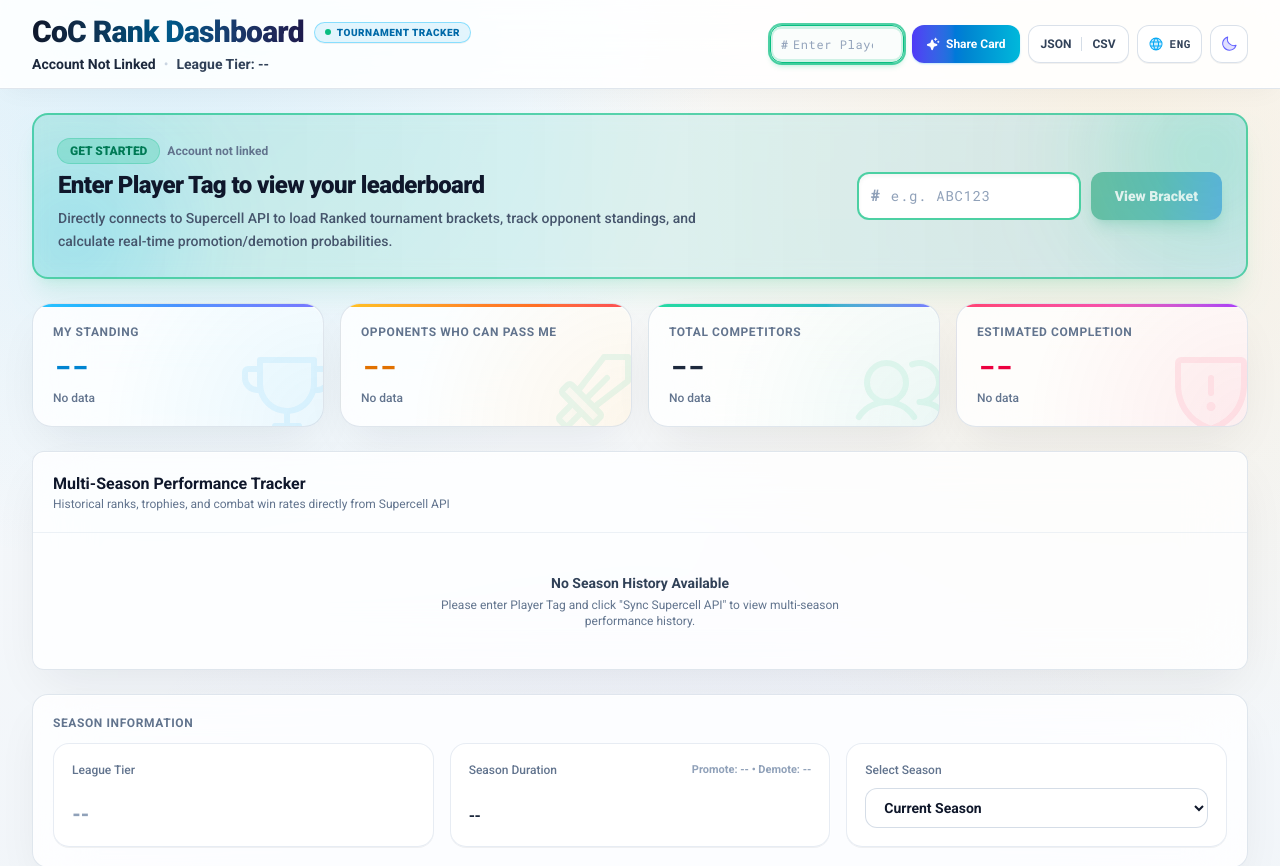
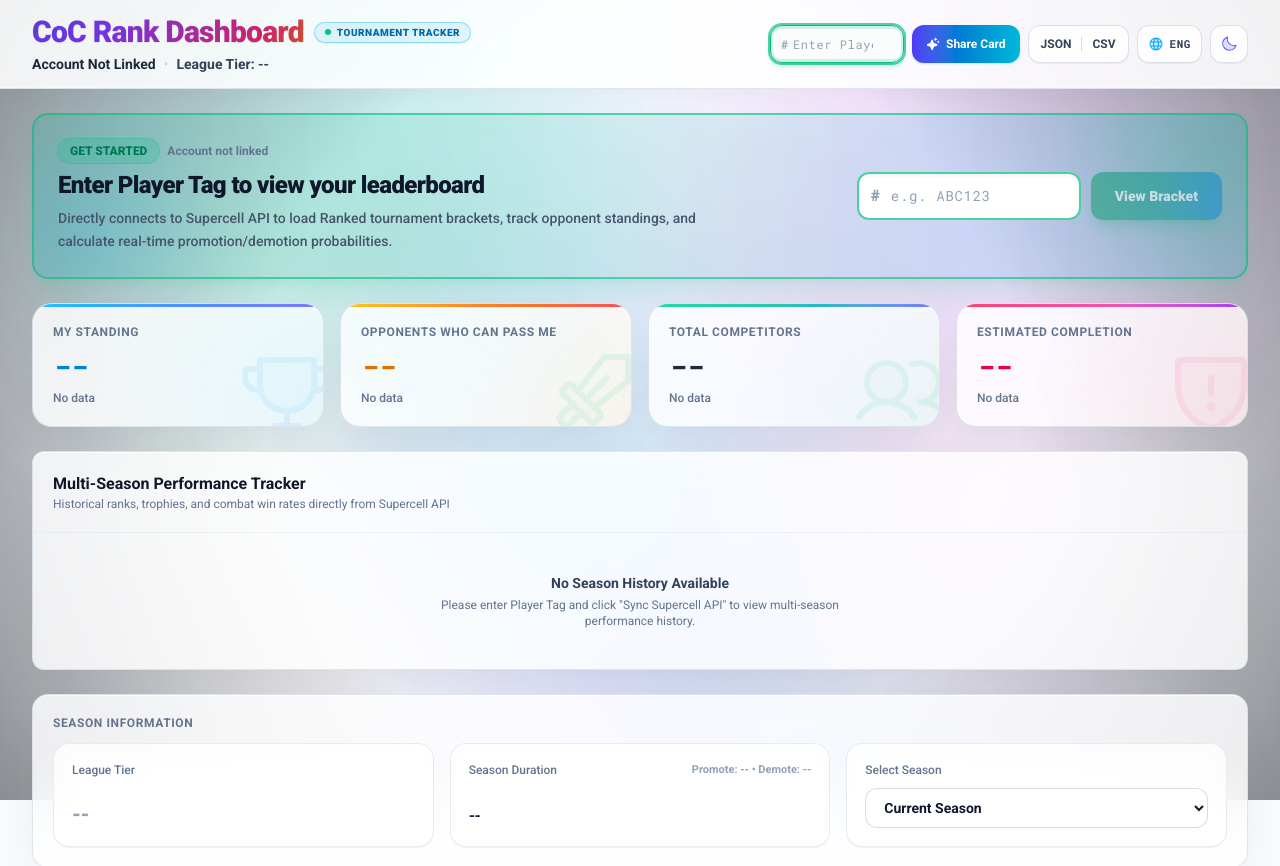
Before and after one commit to pmmdrg/coc-rank-dashboard, a React (Vite) app: page / in a window 1280 px wide. Shown: the top 866 px of the page. Built offline with nearby package versions, Linux system fonts and the light colour scheme.

Commit message:
feat(ui): add scroll-reactive aurora borealis background and animated aurora text

```diff
--- a/src/App.tsx
+++ b/src/App.tsx
@@ -43,6 +43,7 @@
 import { RankChangesSection } from './components/RankChangesSection'
 import { Footer } from './components/Footer'
 import { ShareCardModal } from './components/ShareCardModal'
+import { AuroraBackground } from './components/AuroraBackground'
 import { Analytics } from '@vercel/analytics/react'
 
 const emptySeason: Season = {
@@ -395,7 +396,10 @@
   }, [])
 
   return (
-    <div className="app-surface flex min-h-screen flex-col">
+    <div className="app-surface relative flex min-h-screen flex-col overflow-x-hidden">
+      {/* Nền hiệu ứng Cực quang (Aurora Borealis) chuyển màu liên tục theo nhịp cuộn chuột */}
+      <AuroraBackground />
+
       {/* Header điều khiển: Player Tag, Xuất JSON/CSV, Theme */}
       <SeasonHeader
         league={rankedSeason.league}
@@ -409,7 +413,7 @@
         onOpenShareCard={() => setIsShareCardOpen(true)}
       />
 
-      <main className="mx-auto w-full max-w-[1320px] flex-1 px-4 py-6 sm:px-6 lg:px-8 space-y-6">
+      <main className="relative z-10 mx-auto w-full max-w-[1320px] flex-1 px-4 py-6 sm:px-6 lg:px-8 space-y-6">
         {/* Thông báo lỗi */}
         {error && (
           <div className="animate-fade-in rounded-xl border border-rose-300/60 bg-rose-50/80 px-4 py-3 text-sm text-rose-700 backdrop-blur dark:border-rose-500/30 dark:bg-rose-950/40 dark:text-rose-200">
--- /dev/null
+++ b/src/components/AuroraBackground.tsx
@@ -0,0 +1,76 @@
+import { useEffect, useRef } from 'react'
+
+/**
+ * AuroraBackground - Hiệu ứng cực quang Bắc Cực (Aurora Borealis)
+ * - Tự động trôi dạt uốn lượn êm dịu trong không gian Arctic
+ * - Khi cuộn chuột (scroll): liên tục chuyển đổi dải màu quang phổ (Emerald -> Cyan -> Indigo -> Violet -> Magenta -> Amber)
+ * - Tương thích hoàn hảo cả Dark Mode và Light Mode, tối ưu hiệu năng 60/120fps với requestAnimationFrame
+ */
+export function AuroraBackground() {
+  const containerRef = useRef<HTMLDivElement>(null)
+
+  useEffect(() => {
+    let rafId: number | null = null
+    let latestScrollY = window.scrollY || 0
+
+    const updateAurora = () => {
+      if (!containerRef.current) return
+      const scrollY = latestScrollY
+      const docHeight = Math.max(
+        document.documentElement.scrollHeight - window.innerHeight,
+        1
+      )
+      const scrollRatio = Math.min(Math.max(scrollY / docHeight, 0), 1)
+
+      // Xoay dải màu cực quang liên tục theo từng nhịp cuộn chuột
+      // Cứ mỗi lượt cuộn, hue dịch chuyển mềm mại qua các sắc độ cực quang tự nhiên
+      const hue = Math.round((scrollY * 0.16) % 360)
+      const shiftY = Math.round(scrollY * 0.18)
+
+      containerRef.current.style.setProperty('--aurora-hue', `${hue}deg`)
+      containerRef.current.style.setProperty('--aurora-shift-y', `${shiftY}px`)
+      containerRef.current.style.setProperty('--aurora-ratio', scrollRatio.toFixed(3))
+      document.documentElement.style.setProperty('--aurora-scroll-hue', `${hue}deg`)
+
+      rafId = null
+    }
+
+    const onScroll = () => {
+      latestScrollY = window.scrollY || 0
+      if (rafId === null) {
+        rafId = requestAnimationFrame(updateAurora)
+      }
+    }
+
+    window.addEventListener('scroll', onScroll, { passive: true })
+    updateAurora()
+
+    return () => {
+      window.removeEventListener('scroll', onScroll)
+      if (rafId !== null) cancelAnimationFrame(rafId)
+    }
+  }, [])
+
+  return (
+    <div
+      ref={containerRef}
+      className="aurora-ambient-canvas fixed inset-0 pointer-events-none z-0 overflow-hidden"
+      aria-hidden="true"
+    >
+      {/* Màn cực quang 1: Dải xanh ngọc Emerald & Cyan (đặc trưng chính của Northern Lights) */}
+      <div className="aurora-blob aurora-blob-1" />
+
+      {/* Màn cực quang 2: Dải tím huyền ảo Violet, Magenta & Cosmic Indigo */}
+      <div className="aurora-blob aurora-blob-2" />
+
+      {/* Màn cực quang 3: Dải lam ngọc Cyan, Sapphire & Vệt sáng hoàng kim Amber */}
+      <div className="aurora-blob aurora-blob-3" />
+
+      {/* Màn cực quang 4: Sóng cực quang tầng sâu phía dưới khi cuộn xuống bảng xếp hạng */}
+      <div className="aurora-blob aurora-blob-4" />
+
+      {/* Lớp phủ vignette mềm tạo độ sâu không gian Arctic */}
+      <div className="aurora-overlay-vignette absolute inset-0 pointer-events-none" />
+    </div>
+  )
+}
--- a/src/components/Footer.tsx
+++ b/src/components/Footer.tsx
@@ -10,7 +10,7 @@
           {/* Brand & Project Info */}
           <div className="space-y-1.5">
             <div className="flex items-center gap-2">
-              <span className="font-bold tracking-tight text-slate-900 dark:text-slate-100">
+              <span className="aurora-text font-bold tracking-tight">
                 CoC Rank Dashboard
               </span>
               <span className="rounded-full bg-slate-500/10 px-2 py-0.5 text-[11px] font-semibold text-slate-600 dark:bg-slate-400/10 dark:text-slate-400">
--- a/src/components/SeasonHeader.tsx
+++ b/src/components/SeasonHeader.tsx
@@ -46,7 +46,7 @@
       <div className="mx-auto flex max-w-[1320px] flex-col gap-4 px-4 py-3.5 sm:px-6 lg:flex-row lg:items-center lg:justify-between lg:px-8">
         <div>
           <div className="flex items-center gap-2.5">
-            <h1 className="bg-gradient-to-r from-slate-900 via-sky-800 to-indigo-950 text-2xl font-black tracking-tight sm:text-3xl dark:from-white dark:via-sky-200 dark:to-indigo-300 bg-clip-text text-transparent">
+            <h1 className="aurora-text text-2xl font-black tracking-tight sm:text-3xl select-none">
               CoC Rank Dashboard
             </h1>
             <span className="inline-flex items-center gap-1.5 rounded-full border border-sky-400/40 bg-sky-500/10 px-2.5 py-0.5 text-[10px] font-extrabold uppercase tracking-wider text-sky-700 dark:border-sky-400/30 dark:bg-sky-500/15 dark:text-sky-300 shadow-2xs">
--- a/src/index.css
+++ b/src/index.css
@@ -12,11 +12,7 @@
 
 :root {
   overflow-anchor: none;
-  --app-bg:
-    radial-gradient(circle at 12% 0%, rgba(14, 165, 233, 0.12), transparent 36rem),
-    radial-gradient(circle at 88% 8%, rgba(245, 158, 11, 0.10), transparent 38rem),
-    radial-gradient(circle at 50% 55%, rgba(99, 102, 241, 0.05), transparent 40rem),
-    linear-gradient(180deg, #f8fafc 0%, #f1f5f9 50%, #e2e8f0 100%);
+  --app-bg: #f8fafc;
   --panel-bg: rgba(255, 255, 255, 0.82);
   --panel-border: rgba(203, 213, 225, 0.6);
   --header-bg: rgba(255, 255, 255, 0.88);
@@ -62,8 +58,9 @@
 }
 
 .app-surface {
-  background: var(--app-bg);
+  background: transparent;
   min-height: 100vh;
+  position: relative;
 }
 
 /* Apple Pro Vibrancy & Frosted Glass với Specular Inset Highlight */
@@ -223,11 +220,7 @@
 /* Dark theme variables: Midnight Obsidian Tone */
 @media (prefers-color-scheme: dark) {
   :root:not(.light) {
-    --app-bg:
-      radial-gradient(circle at 12% 0%, rgba(56, 189, 248, 0.16), transparent 42rem),
-      radial-gradient(circle at 88% 10%, rgba(245, 158, 11, 0.12), transparent 44rem),
-      radial-gradient(circle at 50% 70%, rgba(99, 102, 241, 0.08), transparent 48rem),
-      linear-gradient(180deg, #060913 0%, #0a101f 50%, #05070e 100%);
+    --app-bg: #060913;
     --panel-bg: rgba(15, 23, 42, 0.76);
     --panel-border: rgba(255, 255, 255, 0.08);
     --header-bg: rgba(10, 16, 31, 0.88);
@@ -283,11 +276,7 @@
 
 /* Explicit class .dark override */
 html.dark {
-  --app-bg:
-    radial-gradient(circle at 12% 0%, rgba(56, 189, 248, 0.16), transparent 42rem),
-    radial-gradient(circle at 88% 10%, rgba(245, 158, 11, 0.12), transparent 44rem),
-    radial-gradient(circle at 50% 70%, rgba(99, 102, 241, 0.08), transparent 48rem),
-    linear-gradient(180deg, #060913 0%, #0a101f 50%, #05070e 100%);
+  --app-bg: #060913;
   --panel-bg: rgba(15, 23, 42, 0.76);
   --panel-border: rgba(255, 255, 255, 0.08);
   --header-bg: rgba(10, 16, 31, 0.88);
@@ -796,3 +785,216 @@
     rgba(255, 255, 255, 0) 100%
   );
 }
+
+/* ==========================================================================
+   AURORA BOREALIS AMBIENT BACKGROUND & DYNAMIC TEXT SHIMMER
+   Hiệu ứng cực quang Bắc Cực chuyển màu liên tục theo cuộn chuột
+   ========================================================================== */
+
+.aurora-ambient-canvas {
+  filter: hue-rotate(var(--aurora-hue, 0deg));
+  transition: filter 220ms ease-out;
+  contain: strict;
+  will-change: filter;
+}
+
+.aurora-blob {
+  position: absolute;
+  border-radius: 50%;
+  filter: blur(85px);
+  will-change: transform;
+  transform: translate3d(0, 0, 0);
+  pointer-events: none;
+}
+
+/* Màn cực quang 1: Emerald & Mint Green Aurora Wave (Phía trên bên trái) */
+.aurora-blob-1 {
+  top: -12%;
+  left: -10%;
+  width: 60vw;
+  height: 62vh;
+  min-width: 520px;
+  min-height: 480px;
+  background: radial-gradient(circle, rgba(16, 185, 129, 0.45) 0%, rgba(6, 182, 212, 0.30) 45%, transparent 72%);
+  animation: aurora-drift-1 16s ease-in-out infinite alternate;
+  transform: translateY(calc(var(--aurora-shift-y, 0px) * -0.15));
+}
+
+/* Màn cực quang 2: Violet, Magenta & Indigo Ribbon (Phía trên bên phải vắt chéo) */
+.aurora-blob-2 {
+  top: -8%;
+  right: -12%;
+  width: 58vw;
+  height: 60vh;
+  min-width: 500px;
+  min-height: 460px;
+  background: radial-gradient(circle, rgba(139, 92, 246, 0.40) 0%, rgba(217, 70, 239, 0.28) 48%, transparent 72%);
+  animation: aurora-drift-2 19s ease-in-out infinite alternate;
+  transform: translateY(calc(var(--aurora-shift-y, 0px) * -0.22));
+}
+
+/* Màn cực quang 3: Cyan, Sky Blue & Amber Sunburst Ribbon (Trung tâm và lệch trái) */
+.aurora-blob-3 {
+  top: 35%;
+  left: 10%;
+  width: 68vw;
+  height: 62vh;
+  min-width: 560px;
+  min-height: 480px;
+  background: radial-gradient(circle, rgba(6, 182, 212, 0.38) 0%, rgba(99, 102, 241, 0.26) 42%, rgba(245, 158, 11, 0.20) 70%, transparent 85%);
+  animation: aurora-drift-3 22s ease-in-out infinite alternate;
+  transform: translateY(calc(var(--aurora-shift-y, 0px) * -0.28));
+}
+
+/* Màn cực quang 4: Deep Cosmic Teal & Rose Wave (Tầng dưới phục vụ cuộn xuống bảng) */
+.aurora-blob-4 {
+  top: 65%;
+  right: 2%;
+  width: 62vw;
+  height: 68vh;
+  min-width: 520px;
+  min-height: 500px;
+  background: radial-gradient(circle, rgba(20, 184, 166, 0.35) 0%, rgba(168, 85, 247, 0.28) 50%, rgba(244, 63, 94, 0.16) 72%, transparent 85%);
+  animation: aurora-drift-4 18s ease-in-out infinite alternate;
+  transform: translateY(calc(var(--aurora-shift-y, 0px) * -0.35));
+}
+
+/* Lớp vignette tinh tế */
+.aurora-overlay-vignette {
+  background: radial-gradient(circle at 50% 50%, transparent 60%, rgba(0, 0, 0, 0.05) 100%);
+}
+
+html.dark .aurora-overlay-vignette,
+:root:not(.light) .aurora-overlay-vignette {
+  background: radial-gradient(circle at 50% 50%, transparent 50%, rgba(6, 9, 19, 0.45) 100%);
+}
+
+/* Chế độ Dark Theme: Tăng độ phát quang và hòa trộn màu màn đêm Arctic */
+html.dark .aurora-blob,
+:root:not(.light) .aurora-blob {
+  mix-blend-mode: screen;
+}
+
+html.dark .aurora-blob-1,
+:root:not(.light) .aurora-blob-1 {
+  background: radial-gradient(circle, rgba(16, 185, 129, 0.52) 0%, rgba(6, 182, 212, 0.35) 45%, transparent 75%);
+}
+
+html.dark .aurora-blob-2,
+:root:not(.light) .aurora-blob-2 {
+  background: radial-gradient(circle, rgba(139, 92, 246, 0.48) 0%, rgba(217, 70, 239, 0.32) 48%, transparent 75%);
+}
+
+html.dark .aurora-blob-3,
+:root:not(.light) .aurora-blob-3 {
+  background: radial-gradient(circle, rgba(6, 182, 212, 0.45) 0%, rgba(99, 102, 241, 0.32) 42%, rgba(245, 158, 11, 0.24) 68%, transparent 85%);
+}
+
+html.dark .aurora-blob-4,
+:root:not(.light) .aurora-blob-4 {
+  background: radial-gradient(circle, rgba(20, 184, 166, 0.42) 0%, rgba(168, 85, 247, 0.35) 50%, rgba(244, 63, 94, 0.20) 72%, transparent 85%);
+}
+
+/* Chế độ Light Theme: Tinh tế, tươi mát ngọc bích, độ tương phản cao */
+:root:not(.dark) .aurora-blob-1 {
+  background: radial-gradient(circle, rgba(16, 185, 129, 0.24) 0%, rgba(6, 182, 212, 0.16) 45%, transparent 70%);
+}
+
+:root:not(.dark) .aurora-blob-2 {
+  background: radial-gradient(circle, rgba(139, 92, 246, 0.22) 0%, rgba(217, 70, 239, 0.14) 48%, transparent 70%);
+}
+
+:root:not(.dark) .aurora-blob-3 {
+  background: radial-gradient(circle, rgba(6, 182, 212, 0.20) 0%, rgba(99, 102, 241, 0.14) 42%, rgba(245, 158, 11, 0.10) 65%, transparent 80%);
+}
+
+:root:not(.dark) .aurora-blob-4 {
+  background: radial-gradient(circle, rgba(20, 184, 166, 0.20) 0%, rgba(168, 85, 247, 0.14) 50%, transparent 72%);
+}
+
+/* Animation trôi dạt uốn lượn tự nhiên của dải cực quang */
+@keyframes aurora-drift-1 {
+  0% { transform: translate(0, 0) scale(1) rotate(0deg); }
+  50% { transform: translate(6vw, 4vh) scale(1.1) rotate(8deg); }
+  100% { transform: translate(-4vw, 8vh) scale(0.95) rotate(-6deg); }
+}
+
+@keyframes aurora-drift-2 {
+  0% { transform: translate(0, 0) scale(1) rotate(0deg); }
+  50% { transform: translate(-8vw, 6vh) scale(1.12) rotate(-10deg); }
+  100% { transform: translate(5vw, -4vh) scale(0.92) rotate(7deg); }
+}
+
+@keyframes aurora-drift-3 {
+  0% { transform: translate(0, 0) scale(1) rotate(0deg); }
+  50% { transform: translate(7vw, -6vh) scale(1.08) rotate(12deg); }
+  100% { transform: translate(-6vw, 5vh) scale(0.96) rotate(-8deg); }
+}
+
+@keyframes aurora-drift-4 {
+  0% { transform: translate(0, 0) scale(1) rotate(0deg); }
+  50% { transform: translate(-5vw, 7vh) scale(1.1) rotate(-6deg); }
+  100% { transform: translate(8vw, -5vh) scale(0.94) rotate(9deg); }
+}
+
+/* Chữ tiêu đề "CoC Rank Dashboard" dạng dải màu cực quang chuyển động sống động */
+.aurora-text {
+  background-size: 260% 260%;
+  -webkit-background-clip: text;
+  background-clip: text;
+  color: transparent;
+  animation: aurora-text-flow 9s ease-in-out infinite;
+  filter: hue-rotate(calc(var(--aurora-scroll-hue, 0deg) * 0.45));
+  transition: filter 160ms ease-out;
+  display: inline-block;
+}
+
+html.dark .aurora-text,
+:root:not(.light) .aurora-text {
+  background-image: linear-gradient(
+    120deg,
+    #34d399 0%,
+    #22d3ee 20%,
+    #818cf8 40%,
+    #c084fc 60%,
+    #f472b6 80%,
+    #fbbf24 92%,
+    #34d399 100%
+  );
+  text-shadow: 0 0 28px rgba(34, 211, 238, 0.25);
+}
+
+:root:not(.dark) .aurora-text {
+  background-image: linear-gradient(
+    120deg,
+    #059669 0%,
+    #0284c7 20%,
+    #4f46e5 40%,
+    #7c3aed 60%,
+    #db2777 80%,
+    #d97706 92%,
+    #059669 100%
+  );
+  text-shadow: 0 1px 1px rgba(0, 0, 0, 0.08);
+}
+
+@keyframes aurora-text-flow {
+  0% {
+    background-position: 0% 50%;
+  }
+  50% {
+    background-position: 100% 50%;
+  }
+  100% {
+    background-position: 0% 50%;
+  }
+}
+
+@media (prefers-reduced-motion: reduce) {
+  .aurora-blob {
+    animation: none !important;
+  }
+  .aurora-text {
+    animation: none !important;
+  }
+}
```
